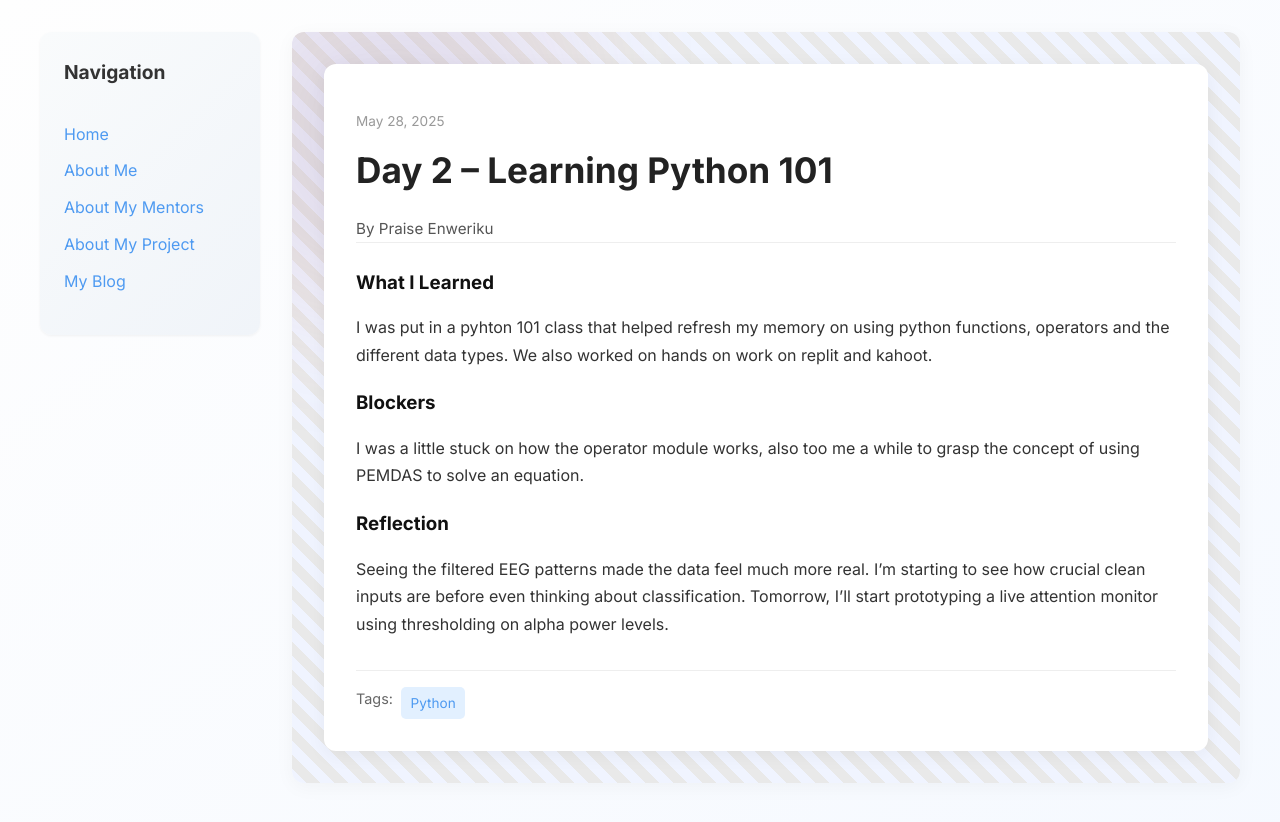
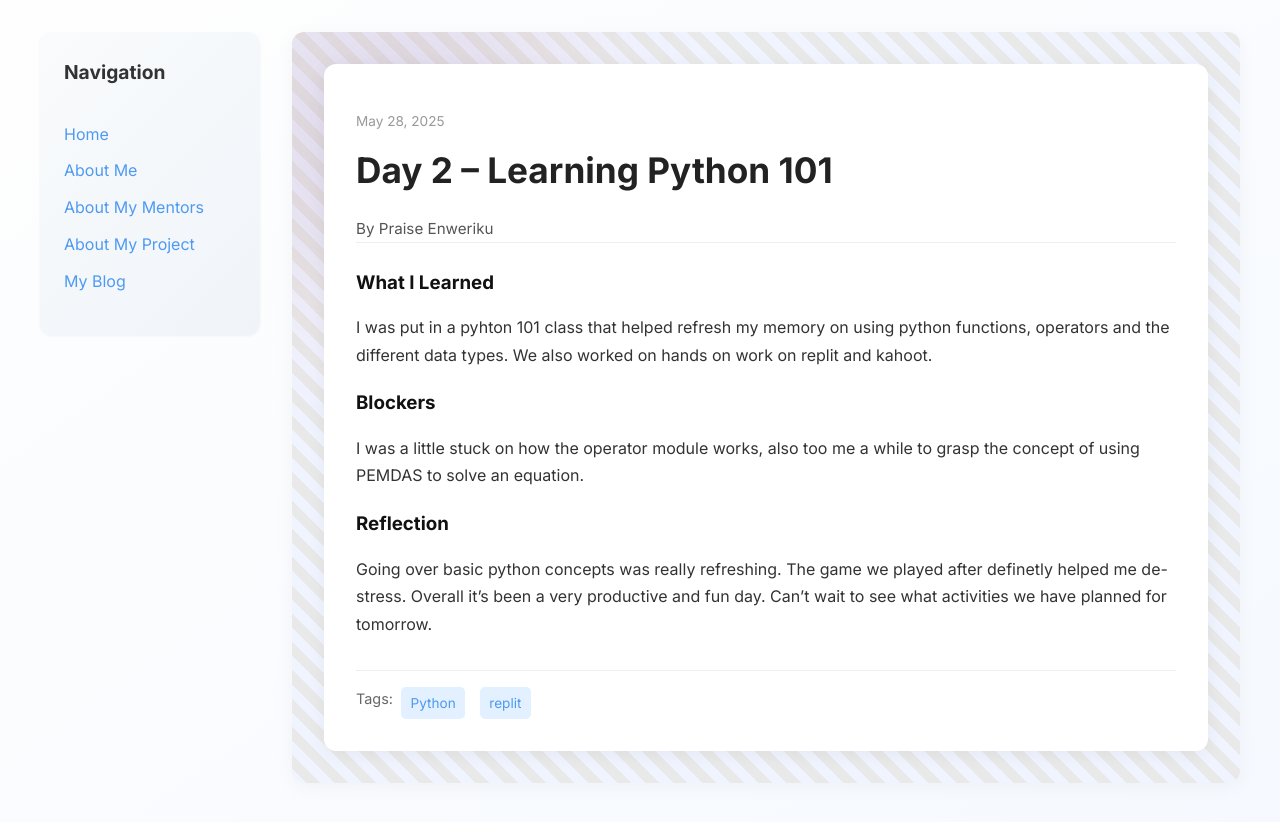
Before and after one commit to PraiseEnweriku1/PraiseEnweriku1.github.io, a Jekyll site: the page built from _posts/2025-05-28-day-2.md, in a window 1280 px wide. Shown: the top 822 px of the page. Built offline with Jekyll 4.4.1, drawn with Linux system fonts in a browser that asks for light colours.

Commit message:
Update 2025-05-28-day-2.md

```diff
--- a/_posts/2025-05-28-day-2.md
+++ b/_posts/2025-05-28-day-2.md
@@ -4,7 +4,7 @@ title: "Day 2 – Learning Python 101"
 date: 2025-05-28
 author: Praise Enweriku
 permalink: /day2.html
-tags: ["Python"]
+tags: ["Python", "replit"]
 
 what_i_learned: |
   I was put in a pyhton 101 class that helped refresh my memory on using python functions, operators and the different data types. We also worked on hands on work on replit and kahoot.
@@ -15,5 +15,5 @@ blockers: |
 
 
 reflection: |
-  Seeing the filtered EEG patterns made the data feel much more real. I’m starting to see how crucial clean inputs are before even thinking about classification. Tomorrow, I’ll start prototyping a live attention monitor using thresholding on alpha power levels.
+  Going over basic python concepts was really refreshing. The game we played after definetly helped me de-stress. Overall it's been a very productive and fun day. Can't wait to see what activities we have planned for tomorrow.
 ---
```
